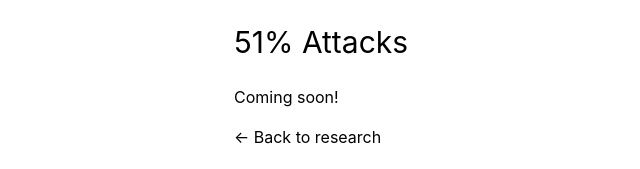
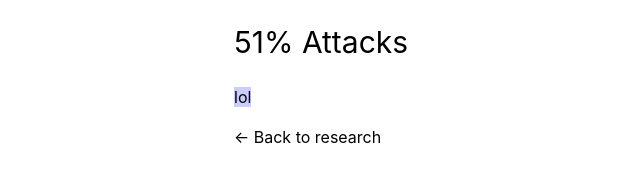
Before and after one commit to eddy-guo/eddyguo-website, a Next.js app: page /research/51-attack in a window 1280 px wide. Shown: the top 169 px of the page, without its empty margins (2-642 px from the left). Built offline with nearby package versions, Linux system fonts and the light colour scheme.

Commit message:
51%, onchain small update

```diff
--- a/pages/research/51-attack.js
+++ b/pages/research/51-attack.js
@@ -8,7 +8,11 @@ export default function fiftyOne() {
         <title>51% Attack | Eddy Guo</title>
       </Head>
       <h1>51% Attacks</h1>
-      <p>Coming soon!</p>
+      <p>
+        <Link href="https://twitter.com/_anishagnihotri/status/1394202083923042304">
+          <a target="_blank">lol</a>
+        </Link>
+      </p>
       <ul className="bottom">
         <li className="button">
           <Link href="/research">
--- a/pages/research/on-chain-analytics.js
+++ b/pages/research/on-chain-analytics.js
@@ -8,7 +8,7 @@ export default function MEV() {
         <title>On-Chain Analytics | Eddy Guo</title>
       </Head>
       <h1>On-Chain Analytics (Dune, Parsec)</h1>
-      <p>Coming soon!</p>
+      <p>Coming soon: Dune dashboards, parsec, opensea volume analytics, rarity.tools </p>
       <ul className="bottom">
         <li className="button">
           <Link href="/research">
```
